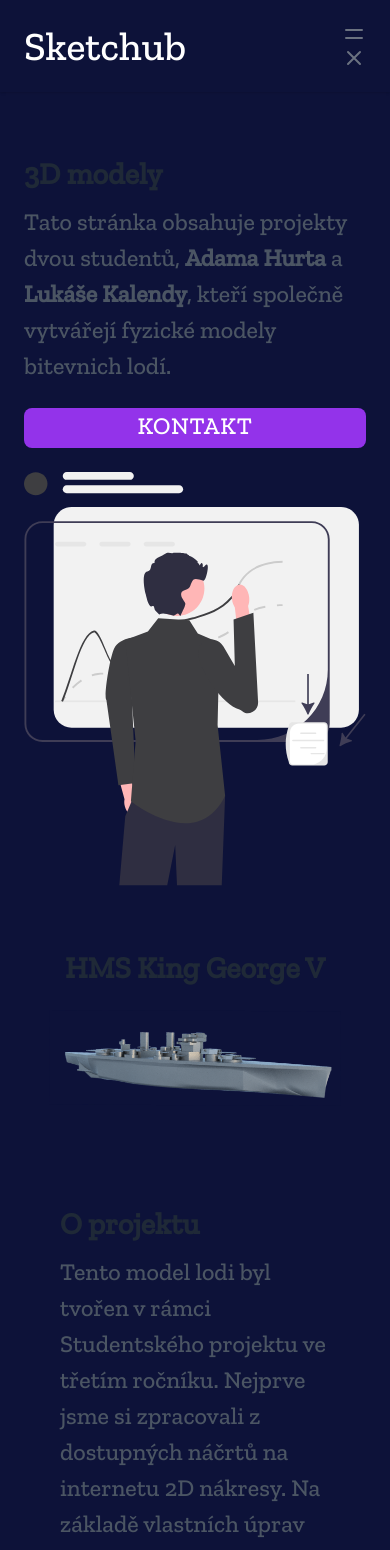
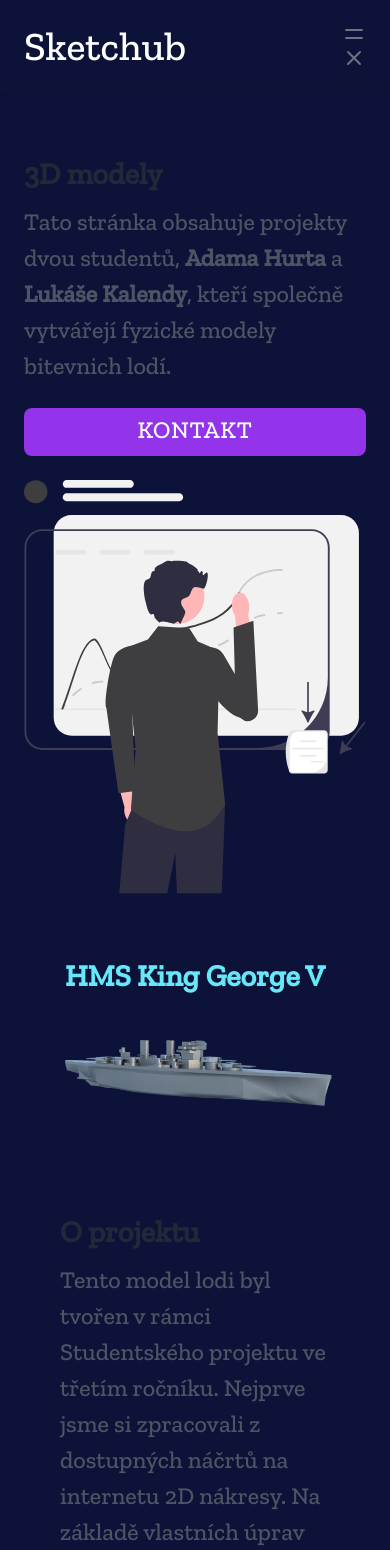
Before and after one commit to LukasKalenda/Sketchhub.eu, a Nuxt app: page / in a window 390 px wide. Shown: the top 1550 px of the page. Built offline with nearby package versions, Linux system fonts and the light colour scheme; a web font is replaced by a local one.

Commit message:
drobne upravy

```diff
--- a/layouts/default.vue
+++ b/layouts/default.vue
@@ -70,7 +70,7 @@
                 class="flex flex-col -mx-6 lg:flex-row lg:items-center lg:mx-8"
               >
               <a
-                to="#king-george"
+                href="#king-george"
                 class="px-3 py-2 mx-3 mt-2 text-gray-700 transition-colors duration-300 transform rounded-md lg:mt-0 dark:text-gray-200 hover:bg-gray-100 dark:hover:bg-gray-700"
                 >King George V</a
               >
@@ -108,7 +108,7 @@
 
             <NuxtLink
               to="/kontakt"
-              class="mx-4 text-sm text-gray-600 transition-colors duration-300 hover:text-blue-500 dark:text-gray-300 dark:hover:text-blue-400"
+              class="mx-4 text-sm text-gray-600 transition-colors duration-300 hover:text-blue-500 dark:text-gray-300 dark:hover:text-blue-400 "
               aria-label="Reddit"
             >
               Kontakt
--- a/pages/index.vue
+++ b/pages/index.vue
@@ -22,9 +22,9 @@
               </p>
 
               <button
-                class="w-full px-5 py-2 mt-6 text-sm tracking-wider text-white uppercase transition-colors duration-300 transform bg-purple-600 rounded-lg lg:w-auto hover:bg-blue-500 focus:outline-none focus:bg-blue-500"
+                class="w-full px-5 p-3 mt-6 text-sm tracking-wider text-white uppercase transition-colors duration-300 transform bg-purple-600 rounded-lg lg:w-auto hover:bg-blue-500 focus:outline-none focus:bg-blue-500"
               >
-                <NuxtLink to="/kontakt"> Kontakt </NuxtLink>
+                <NuxtLink to="/kontakt">Kontakt</NuxtLink>
               </button>
             </div>
           </div>
@@ -45,7 +45,7 @@
     <!-- HMS King George V -->
     <section class="" id="king-george">
       <h2
-        class="text-center text-3xl font-semibold text-gray-800 dark:text-white lg:text-4xl"
+        class="text-center text-3xl font-semibold text-cyan-300 lg:text-4xl"
         id="kurzy"
       >
         HMS King George V
@@ -105,13 +105,13 @@
     <!-- HMS Ark Royal -->
     <section class="" id="ark-royal">
       <h2
-        class="text-center text-3xl font-semibold text-gray-800 dark:text-white lg:text-4xl"
+        class="text-center text-3xl font-semibold text-cyan-300 lg:text-4xl"
         id="kurzy"
       >
         HMS Ark Royal
       </h2>
-      <div class="container mx-auto p-10">
-        <div style="width:100%;height:0;padding-bottom:56%;position:relative;"><iframe src="https://giphy.com/embed/dLmEzHozhc9WbTkwPa" width="100%" height="100%" style="position:absolute" frameBorder="0" class="giphy-embed" allowFullScreen></iframe></div><p><a href="https://giphy.com/gifs/christchurchsu-now-coming-soon-up-dLmEzHozhc9WbTkwPa">via GIPHY</a></p>
+      <div class="container mx-auto p-10 m-5">
+        <div style="width:100%;height:0;padding-bottom:56%;position:relative;"><iframe src="https://giphy.com/embed/dLmEzHozhc9WbTkwPa" width="100%" height="100%" style="position:absolute" frameBorder="0" class="giphy-embed" allowFullScreen></iframe></div>
       </div>
     </section>
   </div>
--- a/pages/kontakt/index.vue
+++ b/pages/kontakt/index.vue
@@ -97,7 +97,7 @@
               Kontaktní formulář
             </h1>
 
-            <form class="mt-4" name="contact" action="/success" method="POST" data-netlify="true">
+            <form class="mt-4" name="contact" action="/success" method="POST" data-netlify-recaptcha="true" data-netlify="true">
               <div class="flex-1">
                 <label
                   class="block mb-2 text-sm text-gray-600 dark:text-gray-200"
@@ -139,6 +139,8 @@
                 ></textarea>
               </div>
 
+              <!-- Recaptha -->
+              <div data-netlify-recaptcha="true"></div>
               <button
                 class="w-full px-6 py-3 mt-6 text-sm font-medium tracking-wide text-white capitalize transition-colors duration-300 transform bg-blue-600 rounded-md hover:bg-blue-500 focus:outline-none focus:ring focus:ring-blue-400 focus:ring-opacity-50"
                 type="submit"
```
